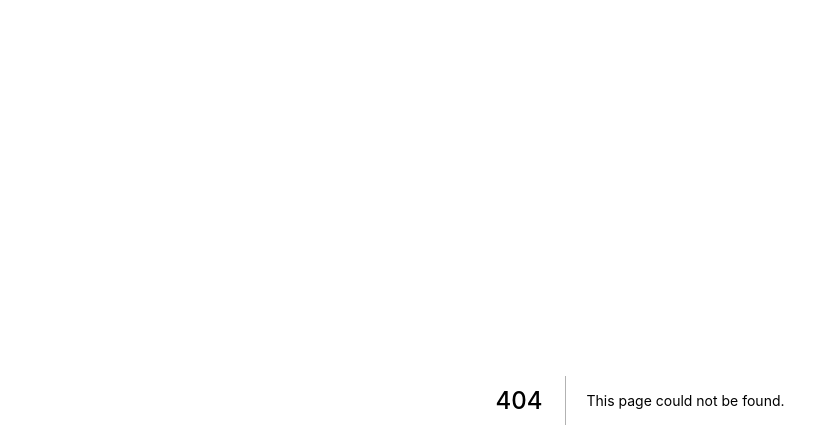
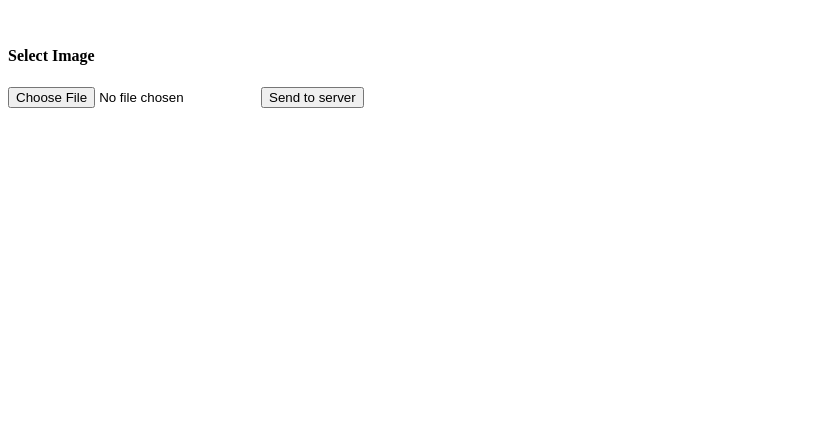
Before and after one commit to williammw/airbnb-clone, a Next.js app: page /upload in a window 1280 px wide. Before the commit this address had no page. Shown: the top 448 px of the page, without its empty margins (0-839 px from the left). Built offline with nearby package versions, Linux system fonts and the light colour scheme.

Commit message:
upload api

```diff
--- a/package.json
+++ b/package.json
@@ -7,6 +7,7 @@
   },
   "dependencies": {
     "@heroicons/react": "^1.0.3",
+    "formidable": "^1.2.2",
     "next": "latest",
     "react": "^17.0.2",
     "react-dom": "^17.0.2",
--- /dev/null
+++ b/pages/api/file.js
@@ -0,0 +1,35 @@
+import formidable from "formidable";
+import fs from "fs";
+
+export const config = {
+  api: {
+    bodyParser: false
+  }
+};
+
+const post = async (req, res) => {
+  const form = new formidable.IncomingForm();
+  form.parse(req, async function (err, fields, files) {
+    await saveFile(files.file);
+    return res.status(201).send("");
+  });
+};
+
+const saveFile = async (file) => {
+  const data = fs.readFileSync(file.path);
+  fs.writeFileSync(`./public/${file.name}`, data);
+  await fs.unlinkSync(file.path);
+  return;
+};
+
+export default (req, res) => {
+  req.method === "POST"
+    ? post(req, res)
+    : req.method === "PUT"
+    ? console.log("PUT")
+    : req.method === "DELETE"
+    ? console.log("DELETE")
+    : req.method === "GET"
+    ? console.log("GET")
+    : res.status(404).send("");
+};
--- /dev/null
+++ b/pages/upload.js
@@ -0,0 +1,42 @@
+import { useState } from "react";
+
+
+export default function PrivatePage(props) {
+  const [image, setImage] = useState(null);
+  const [createObjectURL, setCreateObjectURL] = useState(null);
+
+  const uploadToClient = (event) => {
+    if (event.target.files && event.target.files[0]) {
+      const i = event.target.files[0];
+
+      setImage(i);
+      setCreateObjectURL(URL.createObjectURL(i));
+    }
+  };
+
+  const uploadToServer = async (event) => {
+    const body = new FormData();
+    body.append("file", image);
+    const response = await fetch("/api/file", {
+      method: "POST",
+      body
+    });
+  };
+
+  return (
+    <div>
+      <div>
+        <img src={createObjectURL} />
+        <h4>Select Image</h4>
+        <input type="file" name="myImage" onChange={uploadToClient} />
+        <button
+          className="btn btn-primary"
+          type="submit"
+          onClick={uploadToServer}
+        >
+          Send to server
+        </button>
+      </div>
+    </div>
+  );
+}
```
Also changed, not shown: public/airbnb-logo.png (added), 1 other file (tests, documents, lock files or other folders).
